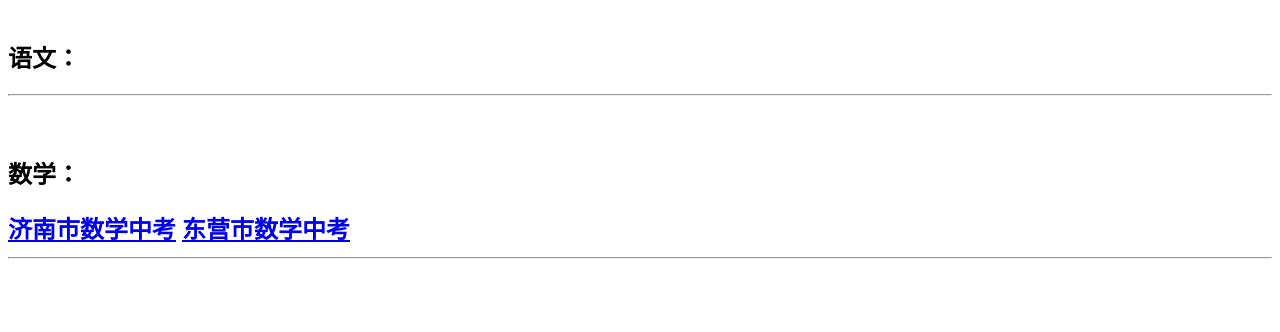
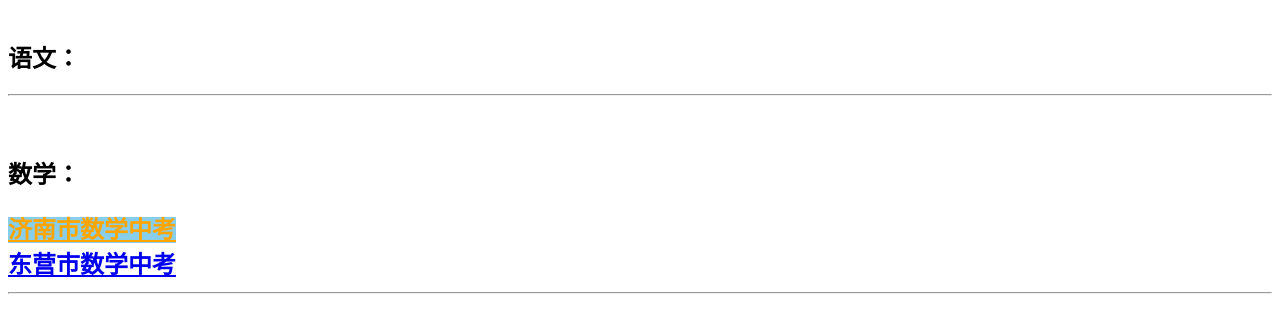
Before and after one commit to lzr2006/study, a plain HTML site: page exam/index.html in a window 1280 px wide. In both pictures the pointer is over the link "济南市数学中考". Shown: the part 74-406 px from the top of the page. Drawn offline with Linux system fonts and the light colour scheme.

Commit message:
Update index.html

```diff
--- a/exam/index.html
+++ b/exam/index.html
@@ -1,6 +1,12 @@
 <html>
 <head>
 <title>小组资源</title>
+<style>
+ a:hover{
+  color:orange;
+  background:skyblue;
+ }
+</style>
 </head>
 <body>
 <center><h1 style = "color:purple">2020中考题下载：</h1></center>
@@ -9,7 +15,7 @@
 <hr>
 <br>
 <h2>数学：<h2>
-<a href = "https://lzr2006.github.io/study/exam/math/济南数学中考题.zip">济南市数学中考</a>
+<a href = "https://lzr2006.github.io/study/exam/math/济南数学中考题.zip">济南市数学中考</a><br>
 <a href = "https://lzr2006.github.io/study/exam/math/东营数学中考题.zip">东营市数学中考</a>
 <hr>
 <br>
```
